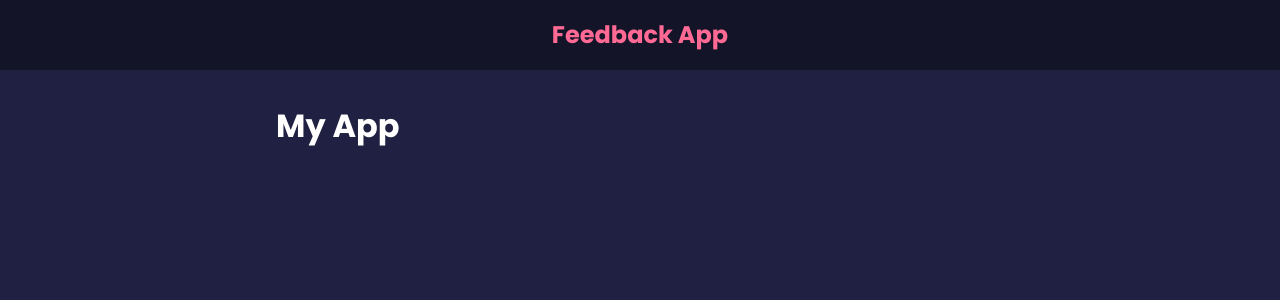
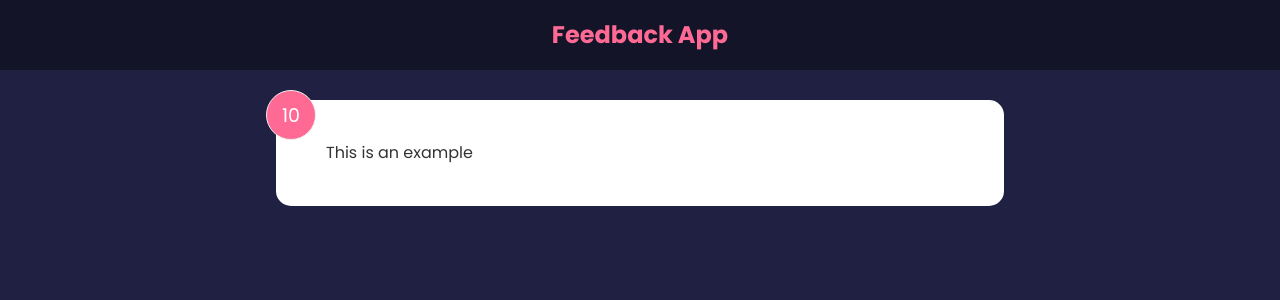
Before and after one commit to johnlundy94/feedback-app, a React (Create React App) app: page / in a window 1280 px wide. Shown: the top 300 px of the page. Built offline with nearby package versions, Linux system fonts and the light colour scheme; the HTML template or start-up script is replaced by a standard one.

Commit message:
Added Feedback Items.

```diff
--- a/src/App.js
+++ b/src/App.js
@@ -1,11 +1,12 @@
 import Header from "./components/Header";
+import FeedbackItem from "./components/FeebackItem";
 
 function App() {
   return (
     <>
       <Header />
       <div className="container">
-        <h1>My App</h1>
+        <FeedbackItem />
       </div>
     </>
   );
--- /dev/null
+++ b/src/components/FeebackItem.jsx
@@ -0,0 +1,10 @@
+function FeebackItem() {
+  return (
+    <div className="card">
+      <div className="num-display">10</div>
+      <div className="text-display">This is an example</div>
+    </div>
+  );
+}
+
+export default FeebackItem;
```
